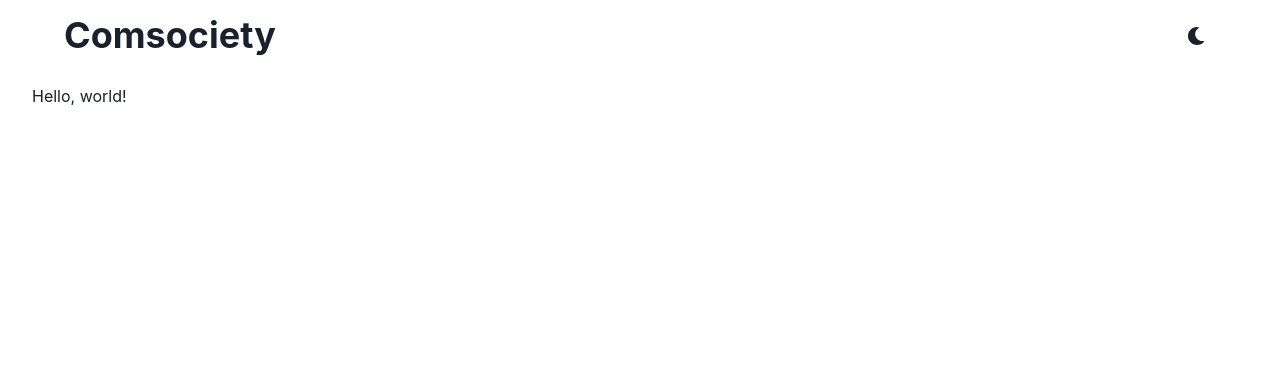
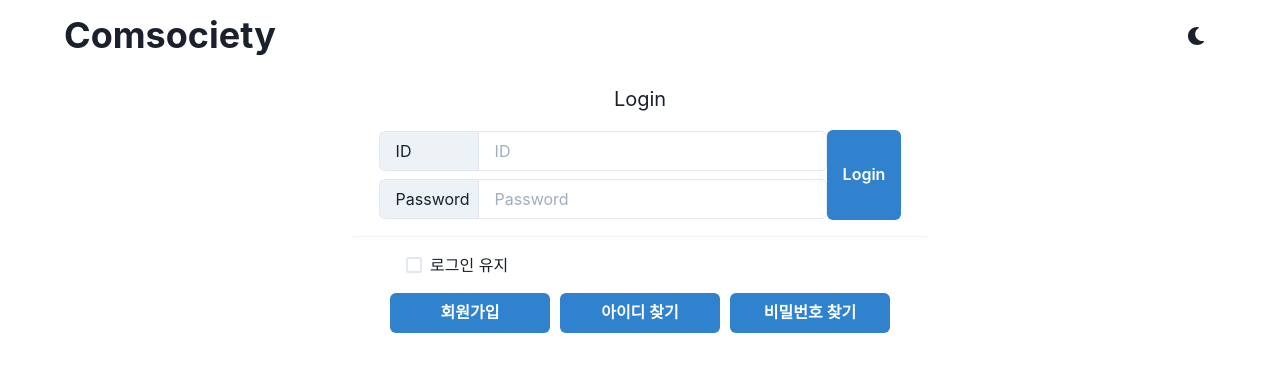
Before and after one commit to pers0n4/comsociety, a React (Create React App) app in the folder frontend/: page / in a window 1280 px wide. Shown: the top 372 px of the page. Built offline with nearby package versions, Linux system fonts and the light colour scheme.

Commit message:
feat : 유저 인증 관련 페이지 구현

```diff
--- a/frontend/src/App.tsx
+++ b/frontend/src/App.tsx
@@ -2,6 +2,9 @@ import React from 'react';
 
 import { ChakraProvider } from '@chakra-ui/react';
 
+import Login from './components/Login';
+import MyPage from './components/MyPage';
+import Signup from './components/Signup';
 import Container from './components/layouts/Container';
 import Header from './components/layouts/Header';
 
@@ -9,7 +12,11 @@ const App: React.FC = () => {
   return (
     <ChakraProvider>
       <Header />
-      <Container>Hello, world!</Container>
+      <Container>
+        <Login />
+        {/* <MyPage /> */}
+        {/* <Signup /> */}
+      </Container>
     </ChakraProvider>
   );
 };
--- /dev/null
+++ b/frontend/src/components/Login.tsx
@@ -0,0 +1,79 @@
+import React from 'react';
+
+import {
+  Input,
+  Stack,
+  InputGroup,
+  InputLeftAddon,
+  Flex,
+  Center,
+  Text,
+  Button,
+  Checkbox,
+  Container,
+  Divider,
+} from '@chakra-ui/react';
+
+const Login: React.FC = () => {
+  return (
+    <Stack spacing={4}>
+      <Center>
+        <Text fontSize="20px">Login</Text>
+      </Center>
+
+      <Center>
+        <Flex align="center" h="100%">
+          <Stack>
+            <Center>
+              <InputGroup size="md" w="md">
+                <InputLeftAddon children="ID" w="100px" />
+                <Input placeholder="ID" type="ID" />
+              </InputGroup>
+            </Center>
+
+            <Center>
+              <InputGroup size="md" w="md">
+                <InputLeftAddon children="Password" w="100px" />
+                <Input placeholder="Password" type="Password" />
+              </InputGroup>
+            </Center>
+          </Stack>
+
+          <Stack>
+            <Button colorScheme="blue" h="90px" variant="solid">
+              Login
+            </Button>
+          </Stack>
+        </Flex>
+      </Center>
+
+      <Center>
+        <Container>
+          <Divider orientation="horizontal" />
+        </Container>
+      </Center>
+
+      <Center>
+        <Stack direction="column" spacing={4}>
+          <Container>
+            <Checkbox>로그인 유지</Checkbox>
+          </Container>
+
+          <Stack direction={['column', 'row']} spacing="10px">
+            <Button colorScheme="blue" variant="solid" w="40">
+              회원가입
+            </Button>
+            <Button colorScheme="blue" variant="solid" w="40">
+              아이디 찾기
+            </Button>
+            <Button colorScheme="blue" variant="solid" w="40">
+              비밀번호 찾기
+            </Button>
+          </Stack>
+        </Stack>
+      </Center>
+    </Stack>
+  );
+};
+
+export default Login;
--- /dev/null
+++ b/frontend/src/components/Signup.tsx
@@ -0,0 +1,72 @@
+import React from 'react';
+
+import {
+  Input,
+  InputGroup,
+  InputRightElement,
+  Button,
+  Center,
+  Text,
+  Stack,
+  FormControl,
+  FormLabel,
+  Divider,
+} from '@chakra-ui/react';
+
+const Signup: React.FC = () => {
+  const [show, setShow] = React.useState(false);
+  const handleClick = () => setShow(!show);
+  return (
+    <Center>
+      <Stack spacing={4}>
+        <Center>
+          <Text fontSize="20px">회원가입</Text>
+        </Center>
+
+        <Divider orientation="horizontal" />
+
+        <FormControl id="Student_id">
+          <FormLabel>학번</FormLabel>
+          <Input placeholder="Student id" />
+        </FormControl>
+
+        <FormControl id="name">
+          <FormLabel>이름</FormLabel>
+          <Input placeholder="Name" type="name" />
+        </FormControl>
+
+        <FormControl>
+          <FormLabel>비밀번호</FormLabel>
+          <InputGroup size="md">
+            <Input
+              placeholder="Enter password"
+              pr="4.5rem"
+              type={show ? 'text' : 'password'}
+            />
+            <InputRightElement width="4.5rem">
+              <Button h="1.75rem" size="sm" onClick={handleClick}>
+                {show ? 'Hide' : 'Show'}
+              </Button>
+            </InputRightElement>
+          </InputGroup>
+        </FormControl>
+
+        <FormControl id="check-password">
+          <FormLabel>비밀번호 확인</FormLabel>
+          <Input placeholder="Enter password" type="password" />
+        </FormControl>
+
+        <Stack direction="row" spacing={4}>
+          <Button colorScheme="blue" variant="solid" w="32">
+            가입하기
+          </Button>
+          <Button colorScheme="blue" variant="solid" w="32">
+            취소
+          </Button>
+        </Stack>
+      </Stack>
+    </Center>
+  );
+};
+
+export default Signup;
```
Also changed, not shown: 1 other file (tests, documents, lock files or other folders).
